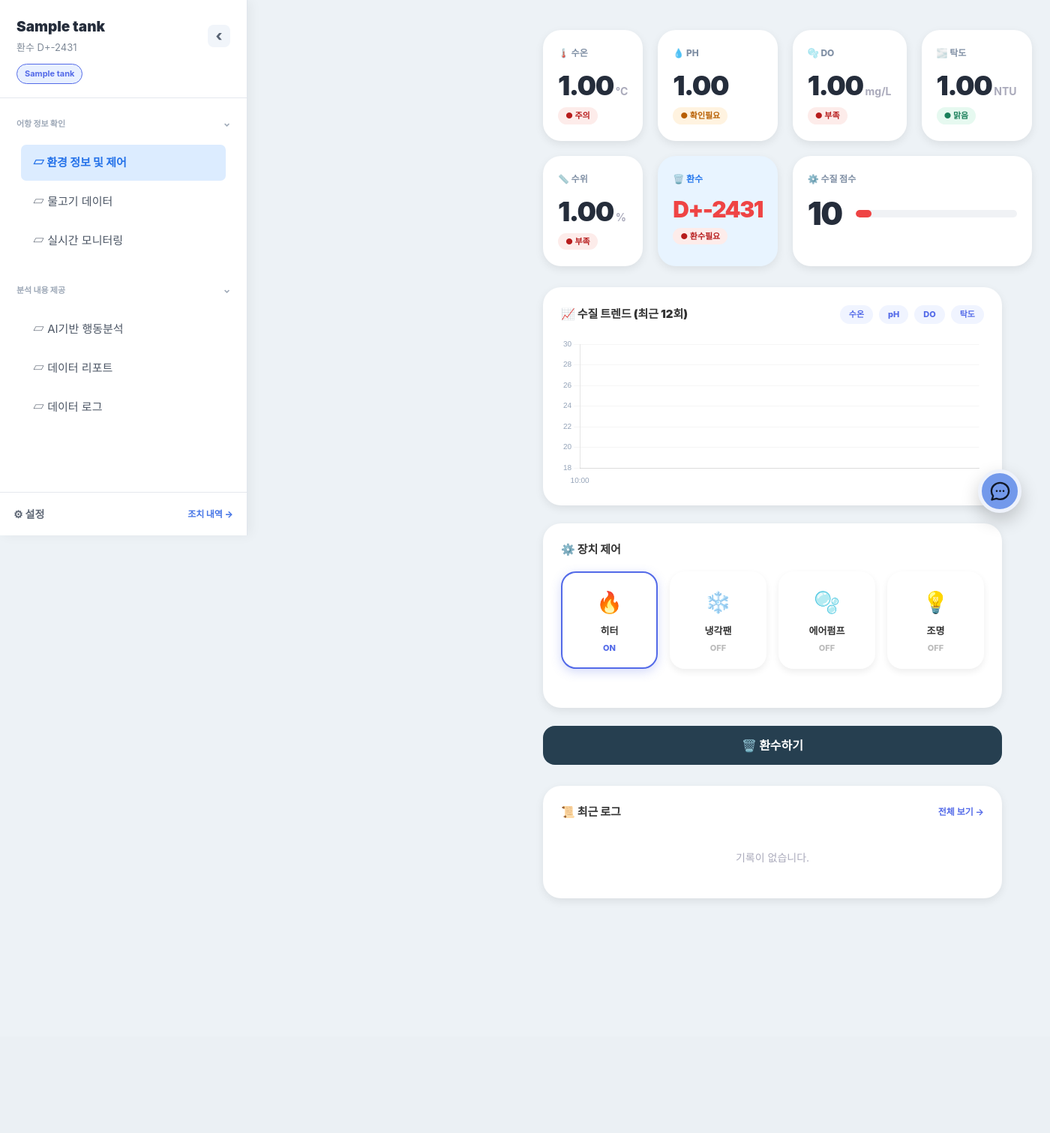
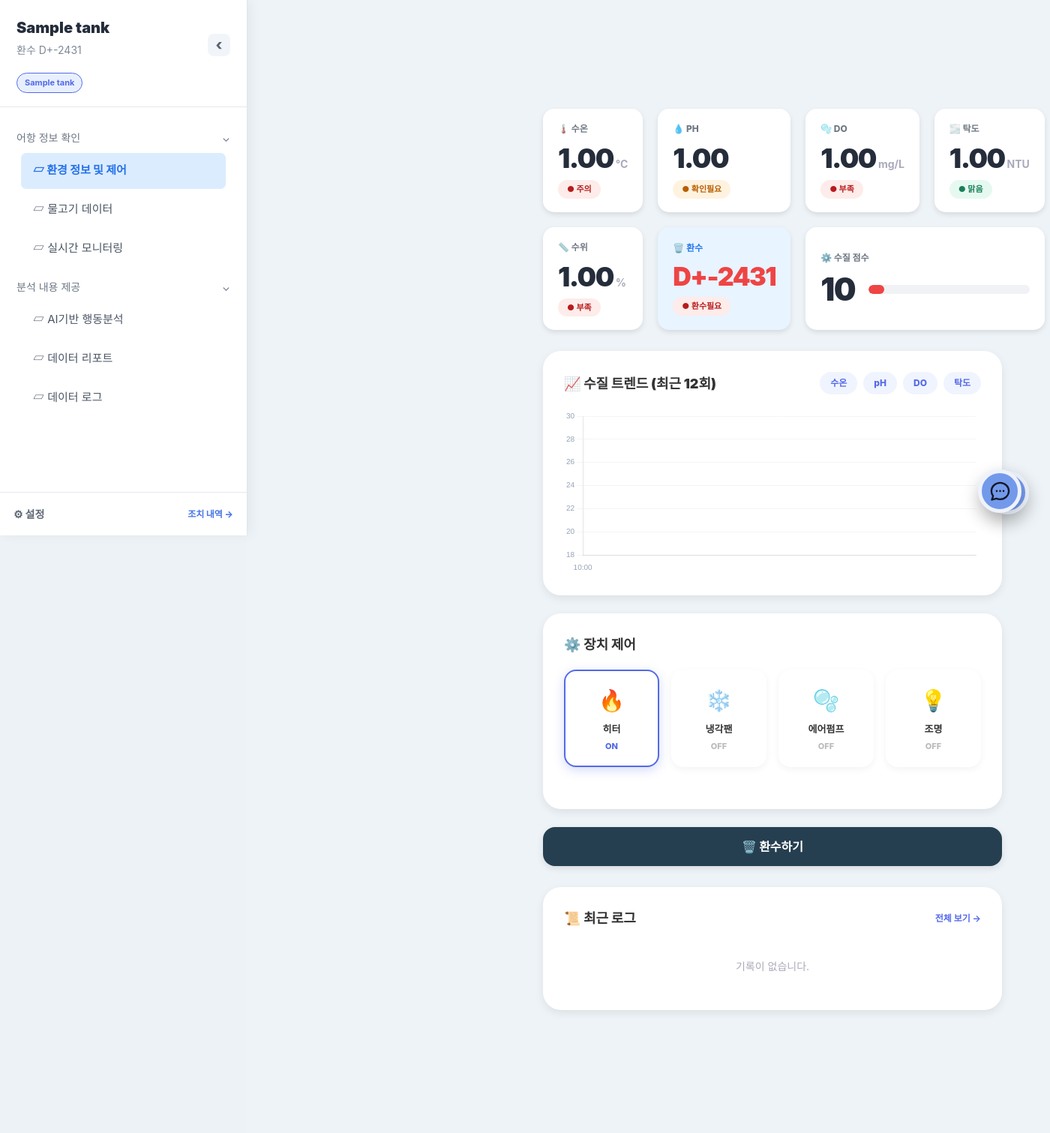
Before and after one commit to rkdwjdwns/aquarium-helper, a Django app: page /monitoring/dashboard/ in a window 1400 px wide. Shown: the part 86-1597 px from the top of the page at 75% size. Before the commit the page ends 1284 px from the top, so only its background shows below. Run offline with Django 5.2, Linux system fonts and the light colour scheme; a user stored in the database is signed in; tables that the repository leaves empty hold one stand-in row (values such as "Sample post"); data that the repository does not hold is empty; some libraries are stand-ins or nearby versions; some web fonts are replaced.

Commit message:
대시보드

```diff
--- a/templates/monitoring/dashboard.html
+++ b/templates/monitoring/dashboard.html
@@ -2,39 +2,44 @@
 {% block extra_css %}
 <style>
   :root{--sw:330px}
-  .sidebar{position:fixed;top:86px;left:0;bottom:0;width:var(--sw);background:#fff;border-right:1px solid #dfe5ec;box-shadow:4px 0 15px rgba(0,0,0,.05);z-index:900;display:flex;flex-direction:column;transition:width .3s}
-  .sidebar.collapsed{width:44px;overflow:hidden}
+  .sidebar{position:fixed;top:86px;left:0;bottom:0;width:var(--sw);background:#fff;border-right:1px solid #dfe5ec;box-shadow:4px 0 15px rgba(0,0,0,.05);z-index:900;display:flex;flex-direction:column;transition:width .3s ease;overflow:hidden;}
+  .sidebar.collapsed{width:44px}
   body.sb-collapsed main{margin-left:44px!important}
   .tank-title-row{display:flex;align-items:center;justify-content:space-between;gap:10px}
   .sidebar.collapsed .hide-on-collapse{display:none!important}
   .sidebar.collapsed .tank-title-row{justify-content:center}
   .sidebar.collapsed .tank-summary{padding:18px 7px;border-bottom:0}
   .tank-summary{padding:22px 22px 18px;border-bottom:1px solid #e4e8ee}
-  .sidebar-toggle{width:30px;height:30px;flex:none;border:0;border-radius:8px;background:#f1f5fa;color:#596474;font-size:20px;font-weight:800;cursor:pointer;display:flex;align-items:center;justify-content:center}
+  .sidebar-toggle{width:30px;height:30px;flex:none;border:0;border-radius:8px;background:#f1f5fa;color:#596474;font-size:20px;font-weight:800;cursor:pointer;display:flex;align-items:center;justify-content:center;transition:background .2s ease,color .2s ease;}
   .sidebar-toggle:hover{background:#dcecff;color:#2572e9}
-  .s-menu{list-style:none;padding:14px}
+
+  .menu-group-title{display:flex;justify-content:space-between;align-items:center;font-size:14px;color:#6d7785;margin:16px 8px 10px;}
+  .s-menu{list-style:none;padding:0 14px}
   .s-menu a{display:flex;align-items:center;gap:14px;height:48px;padding:0 16px;border-radius:7px;color:#4b5564;text-decoration:none;font-size:15px;margin-bottom:4px}
   .s-menu a.active{background:#dcecff;color:#2572e9;font-weight:800}
   .s-menu a:hover{background:#f1f5fa}
+
   .sidebar-bottom{margin-top:auto;width:100%;min-height:58px;padding:0 18px;border-top:1px solid #e4e8ee;background:#fff;display:flex;align-items:center;justify-content:space-between}
   .sidebar-bottom a{display:flex;align-items:center;text-decoration:none;white-space:nowrap;font-size:14px;font-weight:800}
 
-  main{margin-left:var(--sw);padding:40px 32px 80px;transition:margin-left .3s}
+  /* 메인 콘텐츠 영역 여백 및 배경색 조절 */
+  main{margin-left:var(--sw);padding:145px 32px 70px;transition:margin-left .3s; background:#eef3f7; min-height:100vh;}
+  .analysis-wrap{max-width:1120px;margin:0 auto}
 
-  /* 센서 카드 */
+  /* 센서 카드 (Panel 스타일 적용) */
   .sensor-grid{display:grid;grid-template-columns:repeat(4,1fr);gap:20px;margin-bottom:28px}
-  .sensor-card{background:#fff;border-radius:24px;padding:22px 20px;box-shadow:0 4px 12px rgba(0,0,0,.08)}
-  .sensor-label{font-size:12px;font-weight:800;color:#8090a5;text-transform:uppercase;margin-bottom:16px}
+  .sensor-card{background:#fff;border-radius:15px;padding:18px 20px;box-shadow:0 3px 7px rgba(0,0,0,.10);display:flex;flex-direction:column;justify-content:center;}
+  .sensor-label{font-size:12px;font-weight:800;color:#6f7884;text-transform:uppercase;margin-bottom:12px}
   .sensor-value{font-size:36px;font-weight:900;letter-spacing:-1.5px;line-height:1}
   .sensor-unit{font-size:14px;font-weight:700;color:#aab;margin-left:3px}
-  .sensor-badge{display:inline-block;margin-top:10px;font-size:11px;font-weight:800;padding:3px 10px;border-radius:20px}
+  .sensor-badge{display:inline-block;margin-top:10px;font-size:11px;font-weight:800;padding:4px 12px;border-radius:20px;width:fit-content;}
   .badge-ok{background:#e6f9f0;color:#1a7f5a}
   .badge-warn{background:#fff3e0;color:#b75e00}
   .badge-danger{background:#fdecea;color:#b71c1c}
 
-  /* 장치 제어 */
+  /* 장치 제어 (White-card 스타일 적용) */
   .device-grid{display:grid;grid-template-columns:repeat(4,1fr);gap:16px;margin-bottom:28px}
-  .device-card{background:#fff;border-radius:20px;padding:18px;box-shadow:0 4px 10px rgba(0,0,0,.07);text-align:center;cursor:pointer;border:2px solid transparent;transition:all .2s}
+  .device-card{background:#fff;border-radius:16px;padding:18px;box-shadow:0 3px 10px rgba(0,0,0,.05);text-align:center;cursor:pointer;border:2px solid transparent;transition:all .2s}
   .device-card.on{border-color:#536ae8;box-shadow:0 4px 14px rgba(83,106,232,.25)}
   .device-icon{font-size:28px;margin-bottom:8px}
   .device-name{font-size:13px;font-weight:900;color:#333}
@@ -42,21 +47,21 @@
   .device-card.on .device-state{color:#536ae8}
   .device-card:not(.on) .device-state{color:#bbb}
 
-  /* 차트 */
-  .chart-card{background:#fff;border-radius:24px;padding:24px;box-shadow:0 4px 12px rgba(0,0,0,.08);margin-bottom:24px}
-  .chart-title{font-size:15px;font-weight:900;color:#333;margin-bottom:18px;display:flex;align-items:center;justify-content:space-between}
+  /* 차트 및 로그 박스 (Analysis-card 스타일 적용) */
+  .chart-card{background:#fff;border-radius:24px;padding:28px;box-shadow:0 4px 12px rgba(0,0,0,.08);margin-bottom:24px}
+  .chart-title{font-size:18px;font-weight:900;color:#333;margin-bottom:20px;display:flex;align-items:center;justify-content:space-between}
   .chart-tabs{display:flex;gap:8px}
-  .chart-tab{font-size:11px;font-weight:800;padding:4px 12px;border-radius:14px;border:0;cursor:pointer;background:#f0f4ff;color:#536ae8}
+  .chart-tab{font-size:12px;font-weight:800;padding:6px 14px;border-radius:16px;border:0;cursor:pointer;background:#f0f4ff;color:#536ae8;transition:.15s ease;}
   .chart-tab.active{background:#536ae8;color:#fff}
 
-  /* 환수 */
-  .water-change-btn{width:100%;height:52px;border:0;border-radius:16px;font-size:16px;font-weight:900;cursor:pointer;margin-bottom:28px}
+  /* 환수 버튼 */
+  .water-change-btn{width:100%;height:52px;border:0;border-radius:16px;font-size:16px;font-weight:900;cursor:pointer;margin-bottom:28px;box-shadow:0 3px 10px rgba(0,0,0,.10);transition:.2s;}
   .wc-pending{background:#263f50;color:#fff}
   .wc-done{background:#10b981;color:#fff}
 
-  /* 로그 */
-  .log-list{display:flex;flex-direction:column;gap:6px}
-  .log-item{display:flex;align-items:center;gap:10px;padding:10px 14px;border-radius:10px;font-size:13px;font-weight:600}
+  /* 로그 리스트 여백 조정 */
+  .log-list{display:flex;flex-direction:column;gap:8px}
+  .log-item{display:flex;align-items:center;gap:12px;padding:12px 16px;border-radius:12px;font-size:13px;font-weight:600}
   .log-item.INFO{background:#f0f4ff;color:#2c4a8c}
   .log-item.WARNING{background:#fff3df;color:#7a4a00}
   .log-item.DANGER{background:#fdebec;color:#7b2628}
@@ -67,7 +72,7 @@
 
   @media(max-width:900px){
     .sidebar{display:none}
-    main{margin-left:0!important;padding:24px 18px 80px}
+    main{margin-left:0!important;padding:120px 18px 80px}
     .sensor-grid{grid-template-columns:repeat(2,1fr)}
     .device-grid{grid-template-columns:repeat(2,1fr)}
   }
@@ -75,34 +80,34 @@
 {% endblock %}
 
 {% block content %}
-
 <!-- 사이드바 -->
 <aside class="sidebar" id="sidebar">
   <div class="tank-summary">
     <div class="tank-title-row">
       <div class="hide-on-collapse" style="overflow:hidden;min-width:0">
-        <h2 style="font-size:19px;font-weight:900;margin-bottom:3px;white-space:nowrap;overflow:hidden;text-overflow:ellipsis">{{ tank.name }}</h2>
-        <p style="color:#7e8997;font-size:13px">
+        <h2 style="font-size:20px;font-weight:900;margin-bottom:4px;white-space:nowrap;overflow:hidden;text-overflow:ellipsis">{{ tank.name }}</h2>
+        <p style="color:#7e8997;font-size:14px;margin-bottom:20px">
           {% if d_day <= 0 %}환수 D+{{ d_day|slice:"1:" }}{% else %}환수 D-{{ d_day }}{% endif %}
         </p>
       </div>
       <button class="sidebar-toggle" onclick="toggleSb()" id="sbToggle">‹</button>
     </div>
-    <div class="hide-on-collapse" style="display:flex;gap:6px;flex-wrap:wrap;margin-top:12px">
+    <div class="hide-on-collapse" style="display:flex;gap:6px;flex-wrap:wrap;">
       {% for t in user_tanks %}
       <a href="{% url 'monitoring:dashboard' t.id %}" style="font-size:11px;padding:4px 10px;border-radius:16px;border:1px solid {% if t.id == tank.id %}#536ae8{% else %}#dde1ea{% endif %};background:{% if t.id == tank.id %}#e8f0ff{% else %}#fff{% endif %};color:{% if t.id == tank.id %}#536ae8{% else %}#555{% endif %};text-decoration:none;font-weight:700">{{ t.name }}</a>
       {% endfor %}
     </div>
   </div>
 
-    <div class="hide-on-collapse" style="padding:14px 14px 0">
-    <div style="font-size:11px;font-weight:900;color:#9da8b7;margin:12px 8px 6px;display:flex;justify-content:space-between"><span>어항 정보 확인</span><span>⌄</span></div>
+  <div class="hide-on-collapse" style="padding:14px 14px 0">
+    <div class="menu-group-title"><span>어항 정보 확인</span><span>⌄</span></div>
     <ul class="s-menu">
       <li><a href="{% if tank %}{% url 'monitoring:dashboard' tank.id %}{% else %}{% url 'monitoring:dashboard_default' %}{% endif %}" class="active">▱ 환경 정보 및 제어</a></li>
       <li><a href="{% url 'monitoring:fish_data' %}{% if tank %}?tank_id={{ tank.id }}{% endif %}">▱ 물고기 데이터</a></li>
       <li><a href="{% url 'monitoring:camera_view' %}" class="">▱ 실시간 모니터링</a></li>
     </ul>
-    <div style="font-size:11px;font-weight:900;color:#9da8b7;margin:16px 8px 6px;display:flex;justify-content:space-between"><span>분석 내용 제공</span><span>⌄</span></div>
+
+    <div class="menu-group-title"><span>분석 내용 제공</span><span>⌄</span></div>
     <ul class="s-menu">
       <li><a href="{% url 'monitoring:analysis' %}{% if tank %}?tank_id={{ tank.id }}{% endif %}">▱ AI기반 행동분석</a></li>
       <li><a href="{% url 'reports:report_list' %}" class="">▱ 데이터 리포트</a></li>
@@ -116,7 +121,7 @@
 </aside>
 
 <main id="mainContent">
-  <div style="max-width:1100px;margin:0 auto">
+  <div class="analysis-wrap">
 
     <!-- 센서 카드 -->
     <div class="sensor-grid">
@@ -157,7 +162,7 @@
       </div>
       <div class="sensor-card" style="background:#e8f4ff">
         <div class="sensor-label" style="color:#2879ed">🗑️ 환수</div>
-        <div class="sensor-value" style="font-size:30px">
+        <div class="sensor-value" style="font-size:34px">
           {% if d_day < 0 %}<span style="color:#ef4444">D+{{ d_day|slice:"1:" }}</span>
           {% else %}D-{{ d_day }}{% endif %}
         </div>
@@ -169,7 +174,7 @@
         <div class="sensor-label">⚙️ 수질 점수</div>
         <div style="display:flex;align-items:center;gap:18px">
           <span class="sensor-value" style="font-size:42px">{{ latest.water_quality_score|default:"--" }}</span>
-          <div style="flex:1;height:10px;background:#f0f2f5;border-radius:10px;overflow:hidden">
+          <div style="flex:1;height:12px;background:#f0f2f5;border-radius:10px;overflow:hidden">
             <div style="height:100%;border-radius:10px;background:{% if latest.water_quality_score >= 70 %}#10b981{% elif latest.water_quality_score >= 40 %}#f59e0b{% else %}#ef4444{% endif %};width:{{ latest.water_quality_score|default:0 }}%"></div>
           </div>
         </div>
@@ -187,7 +192,7 @@
           <button class="chart-tab" onclick="setChart('turb',this)">탁도</button>
         </div>
       </div>
-      <div style="height:200px;position:relative"><canvas id="trendChart"></canvas></div>
+      <div style="height:220px;position:relative"><canvas id="trendChart"></canvas></div>
     </div>
 
     <!-- 장치 제어 -->
@@ -235,16 +240,50 @@
         <div class="log-item {{ log.level }}">
           <span class="log-dot"></span>
           <span style="flex:1">{{ log.message }}</span>
-          <span style="font-size:11px;opacity:.6">{{ log.created_at|date:"H:i:s" }}</span>
+          <span style="font-size:12px;opacity:.7">{{ log.created_at|date:"H:i:s" }}</span>
         </div>
         {% empty %}
         <p style="text-align:center;padding:20px;color:#aab;font-size:14px">기록이 없습니다.</p>
         {% endfor %}
       </div>
     </div>
-
   </div>
 </main>
+
+<!-- 챗봇 플로팅 버튼 및 팝오버 UI 연동 -->
+<button class="chat-fab" type="button" popovertarget="aquarium-chatbot" popovertargetaction="show" aria-label="챗봇 열기"
+  style="position:fixed;right:28px;bottom:28px;width:58px;height:58px;border-radius:50%;border:5px solid #eef2fb;background:#7399eb;display:grid;place-items:center;z-index:1200;cursor:pointer;box-shadow:0 10px 24px rgba(0,0,0,.2)">
+  <svg width="31" height="31" viewBox="0 0 24 24" fill="none">
+    <path d="M21 11.5C21 16.2 16.97 20 12 20C10.65 20 9.38 19.72 8.23 19.22L3.5 20.5L4.79 16.64C3.67 15.2 3 13.42 3 11.5C3 6.81 7.03 3 12 3C16.97 3 21 6.81 21 11.5Z" stroke="#111827" stroke-width="1.8" stroke-linecap="round" stroke-linejoin="round"/>
+    <circle cx="8.5" cy="11.5" r="1" fill="#111827"/>
+    <circle cx="12" cy="11.5" r="1" fill="#111827"/>
+    <circle cx="15.5" cy="11.5" r="1" fill="#111827"/>
+  </svg>
+</button>
+
+<section id="aquarium-chatbot" popover="manual"
+  style="position:fixed;inset:auto 36px 100px auto;margin:0;width:380px;height:600px;padding:0;border:0;border-radius:28px;overflow:hidden;background:#f7faff;box-shadow:0 20px 45px rgba(0,0,0,.25);font-family:Arial,'Noto Sans KR',sans-serif;">
+  <header style="height:76px;padding:0 20px;display:flex;align-items:center;justify-content:space-between;background:linear-gradient(120deg,#2879ed,#12b5c8);color:white;">
+    <div style="display:flex;flex-direction:column;gap:5px;">
+      <strong style="font-size:14px;font-weight:900;">어항 도우미</strong>
+      <span style="font-size:10px;opacity:.8;">물고기 추천 · 수질 설정 · 관리법</span>
+    </div>
+    <div style="display:flex;align-items:center;gap:18px;">
+      <a href="#" style="color:white;text-decoration:none;font-size:12px;">내역 보기</a>
+      <button type="button" popovertarget="aquarium-chatbot" popovertargetaction="hide"
+        style="border:0;background:transparent;color:white;font-size:25px;cursor:pointer;">×</button>
+    </div>
+  </header>
+  <div style="height:456px;padding:18px;overflow-y:auto;background:#f6f9fd;">
+    <div style="max-width:92%;padding:15px 17px;background:white;border-radius:5px 17px 17px 17px;color:#546073;font-size:14px;line-height:1.55;box-shadow:0 2px 7px rgba(0,0,0,.08);">
+      안녕하세요 정준님! 🌊 궁금한 점이 있다면 물어봐 주세요.
+    </div>
+  </div>
+  <form action="#" method="get" style="height:68px;padding:10px 15px;display:flex;align-items:center;gap:8px;background:white;border-top:1px solid #f0f2f5;">
+    <input type="text" placeholder="질문을 입력하세요..." style="flex:1;height:44px;padding:0 16px;border:0;border-radius:24px;background:#f7f9fc;outline:none;">
+    <button type="submit" style="width:36px;height:36px;border:0;border-radius:50%;background:#3474e9;color:white;">➤</button>
+  </form>
+</section>
 {% endblock %}
 
 {% block extra_js %}
@@ -259,7 +298,6 @@ function toggleSb(){
   const sb = document.getElementById('sidebar');
   sb.classList.toggle('collapsed');
   document.getElementById('sbToggle').textContent = sb.classList.contains('collapsed') ? '›' : '‹';
-  document.getElementById('mainContent').style.marginLeft = sb.classList.contains('collapsed') ? '44px' : 'var(--sw)';
 }
 
 // 장치 제어
```
